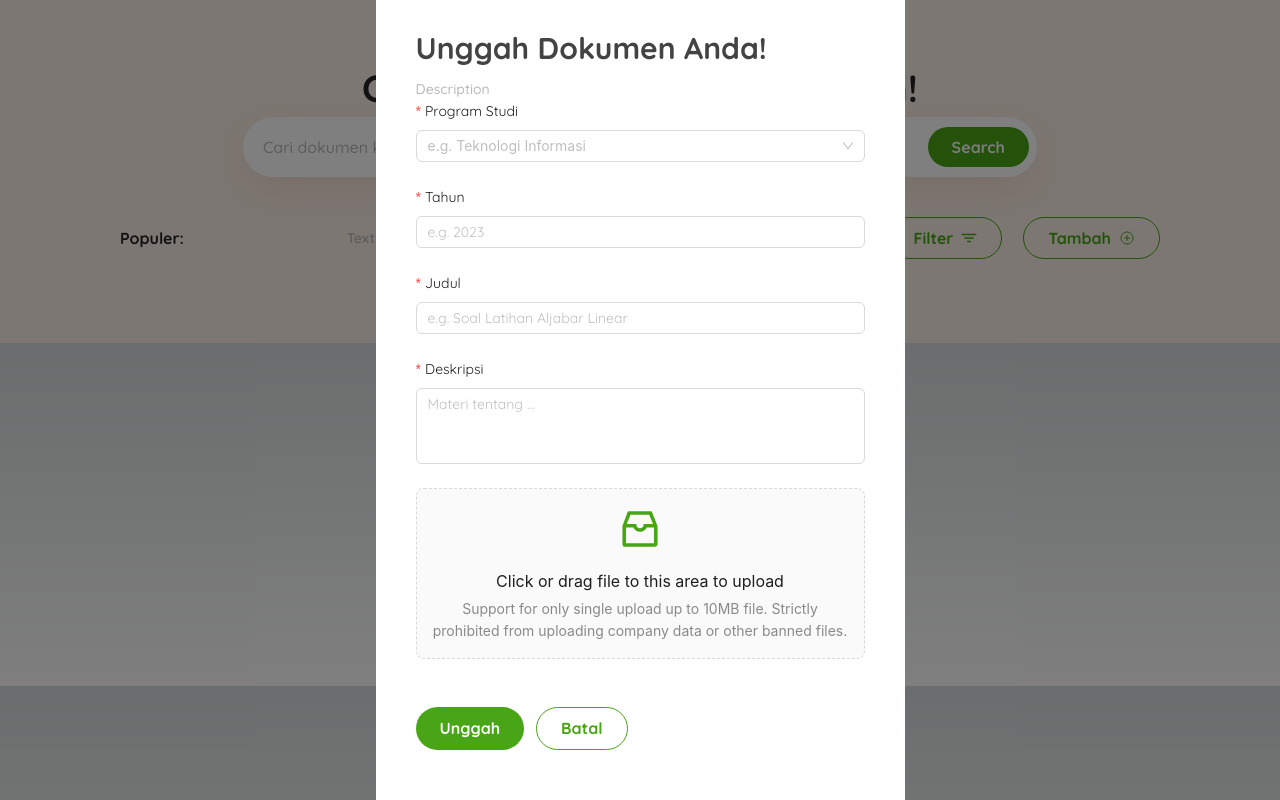
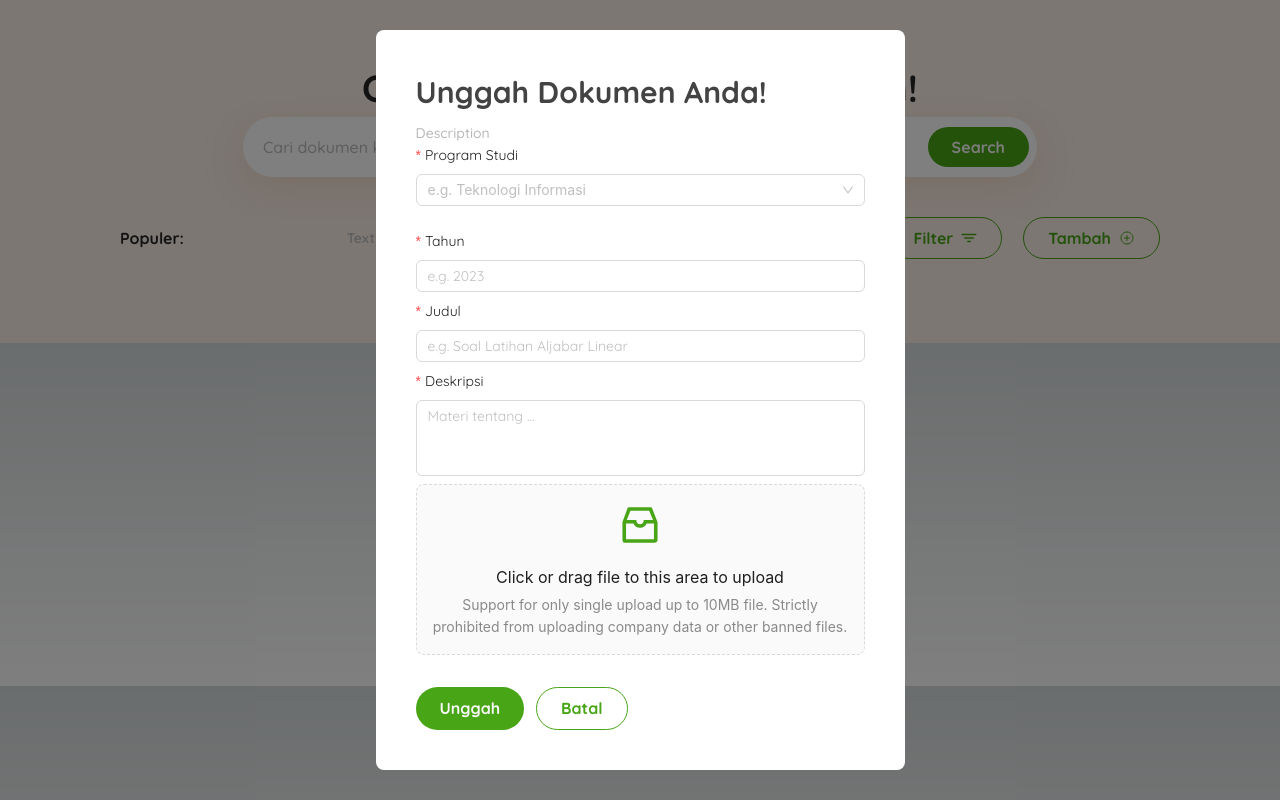
Before and after one commit to qornainaji/FE_PAW, a Next.js app: page /testing-component/content in a window 1280 px wide. Both pictures are taken after a click on the button "Tambah". Built offline with nearby package versions, Linux system fonts and the light colour scheme.

Commit message:
EDIT: Content modal

```diff
--- a/src/app/components/uploadfile/uploadfile.js
+++ b/src/app/components/uploadfile/uploadfile.js
@@ -11,8 +11,23 @@ import { use, useState } from 'react';
 
 
 export default function UploadFile({ onClose }) {
-    // const [fileList, setFileList] = useState([]);
     const [selectedFile, setSelectedFile] = useState(null);
+    const [pdfPreview, setPdfPreview] = useState(null);
+
+    const onFileChange = (e) => {
+        const file = e.target.files[0];
+        const reader = new FileReader();
+
+        reader.onloadend = () => {
+            setPdfPreview(reader.result);
+        };
+
+        if (file) {
+            reader.readAsDataURL(file);
+            // setSelectedFile(file);
+        }
+    }
+
     const closeModal = () => {
         onClose();
     }
@@ -58,67 +73,6 @@ export default function UploadFile({ onClose }) {
                 message.error('Error occurred while uploading data. Please try again later.');
             }
         };
-    // };
-
-    // const props = {
-    //     name: 'file',
-    //     multiple: false,
-    //     // action: 'https://run.mocky.io/v3/435e224c-44fb-4773-9faf-380c5e6a2188',
-    //     beforeUpload: beforeUpload,
-    //     onChange(info) {
-    //         const { status } = info.file;
-    //         if (status !== 'uploading') {
-    //             console.log(info.file, info.fileList);
-    //         }
-    //         if (status === 'done') {
-    //             message.success(`${info.file.name} file uploaded successfully.`);
-    //         } else if (status === 'error') {
-    //             message.error(`${info.file.name} file upload failed.`);
-    //         }
-    //     },
-    //     onDrop(e) {
-    //         console.log('Dropped files', e.dataTransfer.files);
-    //     },
-    // };
-    // const props = {
-    //     name: 'file',
-    //     multiple: false,
-    //     fileList,
-    //     beforeUpload,
-    //     onChange(info) {
-    //         const { status, fileList: newFileList } = info;
-    //         setFileList(newFileList.slice(-1)); // Limit file list to one file
-
-    //         if (status === 'done') {
-    //             message.success(`${info.file.name} file uploaded successfully.`);
-    //         } else if (status === 'error') {
-    //             message.error(`${info.file.name} file upload failed.`);
-    //         }
-    //     }
-    // };
-
-    //     const formData = {
-    //         doc_link: selectedFile,
-    //     }
-
-    //     try {
-    //         const response = await axios.post('https://plain-toad-sweater.cyclic.app'+'/documents/', formData, {
-    //             headers: {
-    //                 'Content-Type': 'application/json',
-    //             },
-    //         });
-    //         if (response.status === 200) {
-    //             message.success('Data uploaded successfully.');
-    //             closeModal();
-    //             // Handle success response if needed
-    //         } else {
-    //             message.error('Failed to upload data.');
-    //             // Handle error scenarios
-    //         }
-    //     } catch (error) {
-    //         message.error('Error occurred while uploading data.');
-    //     }
-    // };
 
 
     const props = {
@@ -164,7 +118,7 @@ export default function UploadFile({ onClose }) {
 
     return (
         <div className="fixed top-0 left-0 w-full h-full flex items-center justify-center bg-black bg-opacity-50 " >
-            <div className="bg-white p-10 rounded-lg">
+            <div className="bg-white p-10 rounded-lg flex flex-row-reverse  ">
                 <div>
                     <div>
                         <h1 className="text-[30px] font-bold text-neutral-900 pb-[8px] ">Unggah Dokumen Anda!</h1>
@@ -185,6 +139,7 @@ export default function UploadFile({ onClose }) {
                                 layout='vertical'
                                 autoComplete='off'
                                 onFinish={onFinish}
+                                className='space-y-[8px]'
                                 // enctype="multipart/form-data"
                             >
                                 <Form.Item
@@ -254,6 +209,7 @@ export default function UploadFile({ onClose }) {
                                             message: 'Please upload a file',
                                         },
                                     ]}
+                                    onChange={onFileChange}
                                 >
                                     <Dragger {...props}>
                                         <p className="ant-upload-drag-icon">
@@ -286,9 +242,17 @@ export default function UploadFile({ onClose }) {
                         </ConfigProvider>
                     </div>
                 </div>
-                {/* <div>
+                {pdfPreview && (
+                <div className='mr-10'>
 
-                </div> */}
+                        <div>
+                            {/* <h3>Preview:</h3> */}
+                            <embed src={pdfPreview} type="application/pdf" width="100%" height="400px" className='rounded-[12px]' />
+                        </div>
+                        {/* // <object data={`${pdfPreview}#page=1`} type="application/pdf" width="100%" height="600px">
+                        // </object> */}
+                </div>
+                )}
             </div>
         </div>
     )
```
